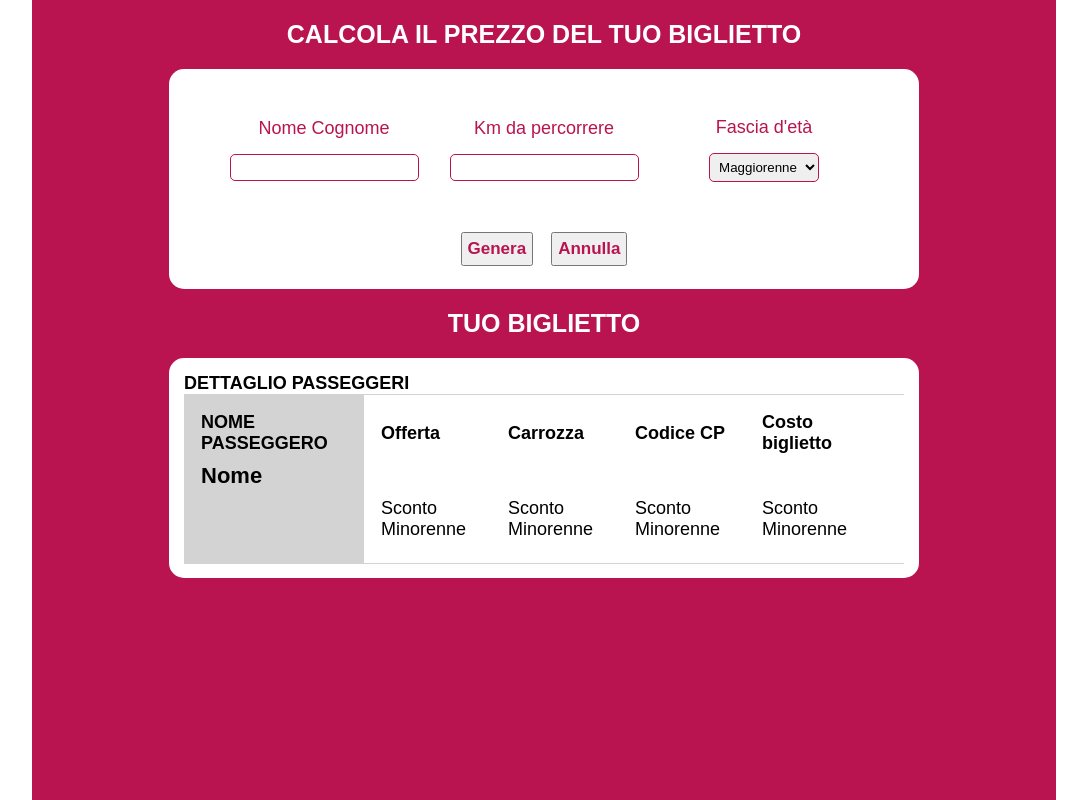
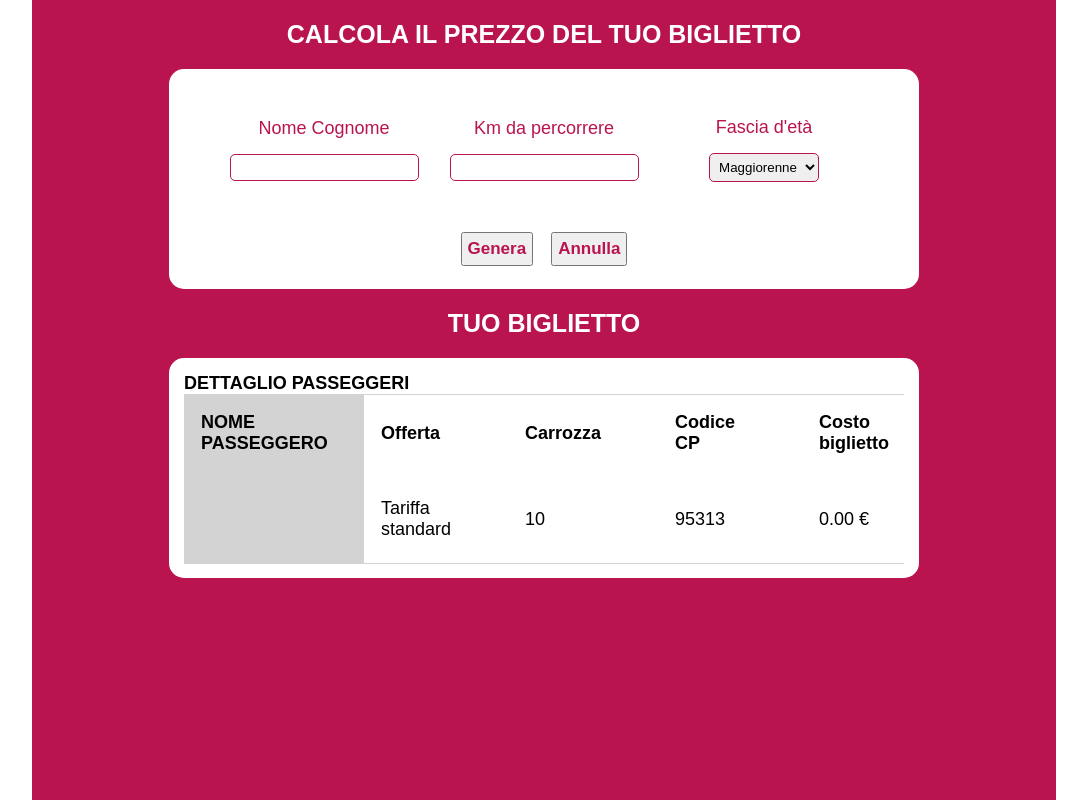
Before and after one commit to MGF2/js-biglietto-treno-form, a plain HTML site: page index.html in a window 1280 px wide. Both pictures are taken after a click on the button "Genera". Shown: the whole page, without its empty margins (96-1183 px from the left). Drawn offline with Linux system fonts and the light colour scheme.

Commit message:
sort of.

```diff
--- a/css/style.css
+++ b/css/style.css
@@ -108,10 +108,12 @@ table tr {
 }
 
 table th, table td {
-  max-width: 150px;
+  max-width: 100px;
+  min-width: 70px;
   text-align: left;
   font-size: 18px;
   font-family: sans-serif;
+  margin-right: 20px;
 }
 
 tr .up {
@@ -123,10 +125,10 @@ tr .bold {
   font-size: 22px;
 }
 
-/* .hidden {
+.hidden {
   opacity: 0;
   transition: 0.5;
-} */
+}
 
 .show {
   opacity: 1;
--- a/index.html
+++ b/index.html
@@ -15,37 +15,38 @@
            <div class="boxin">
              <div class="inputbox">
               <label for="">Nome Cognome</label>
-              <input type="text" name="" value="">
+              <input id="nome" type="text" name="nome" value="">
              </div>
            </div>
            <div class="boxin">
              <div class="inputbox">
-              <label for="">Km da percorrere</label>
-              <input type="number" name="" value="">
+              <label  for="">Km da percorrere</label>
+              <input id="km" type="number" name="km" value="">
              </div>
            </div>
            <div class="boxin">
              <div class="inputbox">
               <label for="">Fascia d'età</label>
-              <select class="age" name="">
-                <option value="">Maggiorenne</option>
-                <option value="">Minorenne</option>
-                <option value="">Over 65</option>
+              <select id="eta" class="" name="eta">
+                <option value="Maggiorenne">Maggiorenne</option>
+                <option value="Minorenne">Minorenne</option>
+                <option value="Over 65">Over 65</option>
               </select>
              </div>
            </div>
          </div>
          <div class="row flex">
            <div class="buttonbox">
-             <button type="button" name="button">Genera</button>
-             <button type="button" name="button">Annulla</button>
+             <button id="genera" type="button" name="button">Genera</button>
+             <button id="annulla" type="button" name="button">Annulla</button>
            </div>
          </div>
        </section>
-        <div class="row hidden">
-          <h2>tuo biglietto</h2>
-        </div>
-        <section class="boxout hidden">
+        <div id="biglietto" class="hidden">
+         <div class="row">
+           <h2>tuo biglietto</h2>
+         </div>
+         <section class="boxout">
           <div class="">
             <h3>dettaglio passeggeri</h3>
           </div>
@@ -56,7 +57,7 @@
                   <th class="up">Nome passeggero</th>
                 </tr>
                 <tr>
-                  <td class="bold">Nome</td>
+                  <td id="passeggero" class="bold"></td>
                 </tr>
               </table>
             </div>
@@ -64,24 +65,30 @@
               <table>
                 <tr>
                   <th>Offerta</th>
+                  <th></th>
                   <th>Carrozza</th>
+                  <th></th>
                   <th>Codice CP</th>
+                  <th></th>
                   <th>Costo biglietto</th>
                 </tr>
                 <tr>
 
                 </tr>
                 <tr>
-                  <td>Sconto Minorenne</td>
-                  <td>Sconto Minorenne</td>
-                  <td>Sconto Minorenne</td>
-                  <td>Sconto Minorenne</td>
+                  <td id="tariffa"></td>
+                  <td></td>
+                  <td id="carrozza"></td>
+                  <td></td>
+                  <td id="codice"></td>
+                  <td></td>
+                  <td id="costo"></td>
                 </tr>
               </table>
             </div>
-
           </div>
         </section>
+       </div>
       </div>
   <script src="js/script.js" charset="utf-8"></script>
   </body>
--- a/js/script.js
+++ b/js/script.js
@@ -1 +1,56 @@
-var nome =
+var nome;
+var km;
+var eta;
+var prezzo;
+var tariffa;
+
+//Al click appare il biglietto
+document.getElementById("genera").addEventListener("click", function() {
+  //Comparsa biglietto al click
+  document.getElementById("biglietto").className = "show";
+  //Memorizzazione dati
+  nome = document.getElementById('nome').value;
+  km = document.getElementById('km').value;
+  eta = document.getElementById('eta').value;
+
+  //Calcolo prezzo
+  prezzo = 0.21 * km ;
+
+  if  (eta == "Minorenne")  {
+
+    tariffa = "Sconto Minorenne";
+    prezzo = prezzo * 0.8;
+
+  }
+  else if (eta == "Over 65") {
+
+    tariffa = "Sconto Over 65";
+    prezzo = prezzo * 0.6;
+
+  } else {
+
+    tariffa = "Tariffa standard";
+    prezzo;
+
+  }
+
+//Al click i dati vengono riportati sul biglietto
+  document.getElementById("passeggero").innerHTML = nome;
+  document.getElementById("carrozza").innerHTML = Math.floor((Math.random() * 10) + 1);
+  document.getElementById("codice").innerHTML = Math.floor((Math.random() * 10000) + 90000);
+  document.getElementById("tariffa").innerHTML = tariffa;
+  document.getElementById('costo').innerHTML = prezzo.toFixed(2) + " " + "€";
+}
+);
+
+
+//Al click scompaiono i dati
+document.getElementById("annulla").addEventListener("click", function() {
+  document.getElementById("passeggero").innerHTML = " ";
+  document.getElementById("carrozza").innerHTML = " ";
+  document.getElementById("codice").innerHTML = " ";
+  document.getElementById("tariffa").innerHTML = " ";
+  document.getElementById('costo').innerHTML =  " " ;
+
+}
+);
```
